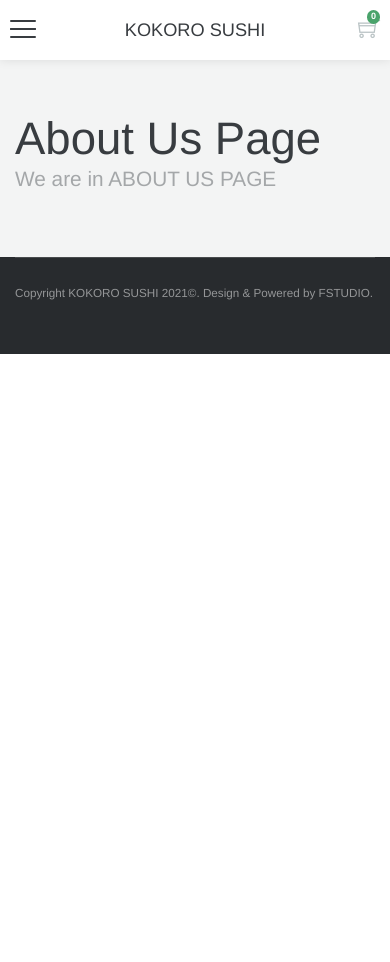
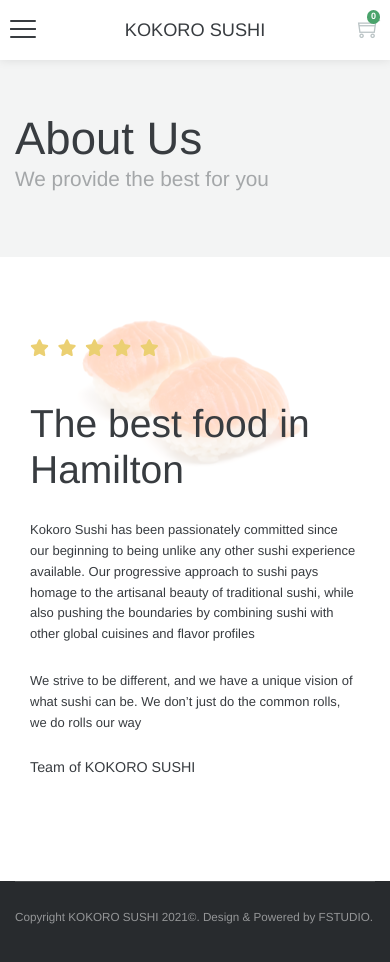
Before and after one commit to FANG-NZ/www.ffmenu.co.nz, a React (Create React App) app: page /about-us in a window 390 px wide. Shown: the top 962 px of the page. Before the commit the page ends 844 px from the top, so only its background shows below. Built offline with nearby package versions, Linux system fonts and the light colour scheme.

Commit message:
update new about us & contact us page

```diff
--- a/src/pages/aboutuspage.jsx
+++ b/src/pages/aboutuspage.jsx
@@ -1,5 +1,7 @@
 import React, { Component } from 'react';
 import {animated} from 'react-spring/renderprops';
+
+import bgImage from '../images/about-us-bg.jpg';
 
 export default class AboutUsePage extends Component{
 
@@ -9,18 +11,53 @@
         return(
             <animated.div
                 className="page-animate"
-                style={{..._style}}
+                style={_style}
             >
             <div className="page-title bg-light">
                 <div className="container">
                     <div className="row">
                         <div className="col-lg-8 offset-lg-4">
-                            <h1 className="mb-0">About Us Page</h1>
-                            <h4 className="text-muted mb-0">We are in ABOUT US PAGE</h4>
+                            <h1 className="mb-0">About Us</h1>
+                            <h4 className="text-muted mb-0">We provide the best for you</h4>
                         </div>
                     </div>
                 </div>
             </div>
+
+            <section className="section section-bg-edge">
+
+                <div className="image left bottom col-md-7">
+                    <div className="bg-image">
+                        <img src={bgImage} alt="" />
+                    </div>
+                </div>
+
+            <div className="container">
+                <div className="col-lg-5 offset-lg-5 col-md-9 offset-md-3">
+                    <div className="rate mb-5 rate-lg">
+                        <i className="fa fa-star active"></i>
+                        <i className="fa fa-star active"></i>
+                        <i className="fa fa-star active"></i>
+                        <i className="fa fa-star active"></i>
+                        <i className="fa fa-star active"></i>
+                    </div>
+                    <h2>The best food in Hamilton</h2>
+                    <p className="">
+                        Kokoro Sushi has been passionately committed since our beginning to being
+                        unlike any other sushi experience available. Our progressive approach to sushi
+                        pays homage to the artisanal beauty of traditional sushi, while also pushing the
+                        boundaries by combining sushi with other global cuisines and flavor profiles
+                    </p>
+                    <p>
+                        We strive to be different, and we have a unique vision of what sushi can be.
+                        We don’t just do the common rolls, we do rolls our way
+                    </p>
+                    <h6>Team of KOKORO SUSHI</h6>
+
+                </div>
+            </div>
+
+            </section>
             </animated.div>
         );
     }
--- a/src/pages/contactpage.jsx
+++ b/src/pages/contactpage.jsx
@@ -9,18 +9,50 @@
         return(
             <animated.div
                 className="page-animate"
-                style={{..._style}}
+                style={_style}
             >
             <div className="page-title bg-light">
                 <div className="container">
                     <div className="row">
                         <div className="col-lg-8 offset-lg-4">
-                            <h1 className="mb-0">Contact Page</h1>
-                            <h4 className="text-muted mb-0">Hello CONTACT PAGE</h4>
+                            <h1 className="mb-0">Contact Us</h1>
+                            <h4 className="text-muted mb-0">(9:30 - 15:30 Mon - Sat)</h4>
                         </div>
                     </div>
                 </div>
             </div>
+
+            <section class="section">
+                <div className="container">
+                    <div className="row align-items-center">
+                        <div className="col-lg-4 offset-lg-1 col-md-6 mb-5 mb-md-0">
+                            {/* <img src="assets/img/logo-horizontal-dark.svg" alt="" class="mb-5" width="130" /> */}
+                            <h4 className="mb-0">KOKORO SUSHI</h4>
+                            <span className="text-muted">2B Gordonton Road, Hamilton</span>
+                            <hr className="hr-md" />
+                            <div className="row">
+                                <div className="col-sm-6 mb-3 mb-sm-0">
+                                    <h6 className="mb-1 text-muted">Phone:</h6>
+                                    +64 856 1234
+                                </div>
+                                <div className="col-sm-6">
+                                    <h6 className="mb-1 text-muted">E-mail:</h6>
+                                    <a href="mailto:hello@kokorosushi.co.nz">hello@kokorosushi.co.nz</a>
+                                </div>
+                            </div>
+                            <hr className="hr-md" />
+                            <h6 className="mb-3 text-muted">Follow Us!</h6>
+                            <a href="#" className="icon icon-social icon-circle icon-sm icon-facebook">
+                                <i className="fa fa-facebook"></i>
+                            </a>
+                        </div>
+
+                        <div className="col-lg-5 offset-lg-2 col-md-6">
+                            <div className="google-map h-500 shadow" data-lat="50.064651" data-lon="19.944981"></div>
+                        </div>
+                    </div>
+                </div>
+            </section>
             </animated.div>
         );
     }
```
Also changed, not shown: src/images/about-us-bg.jpg (added).
